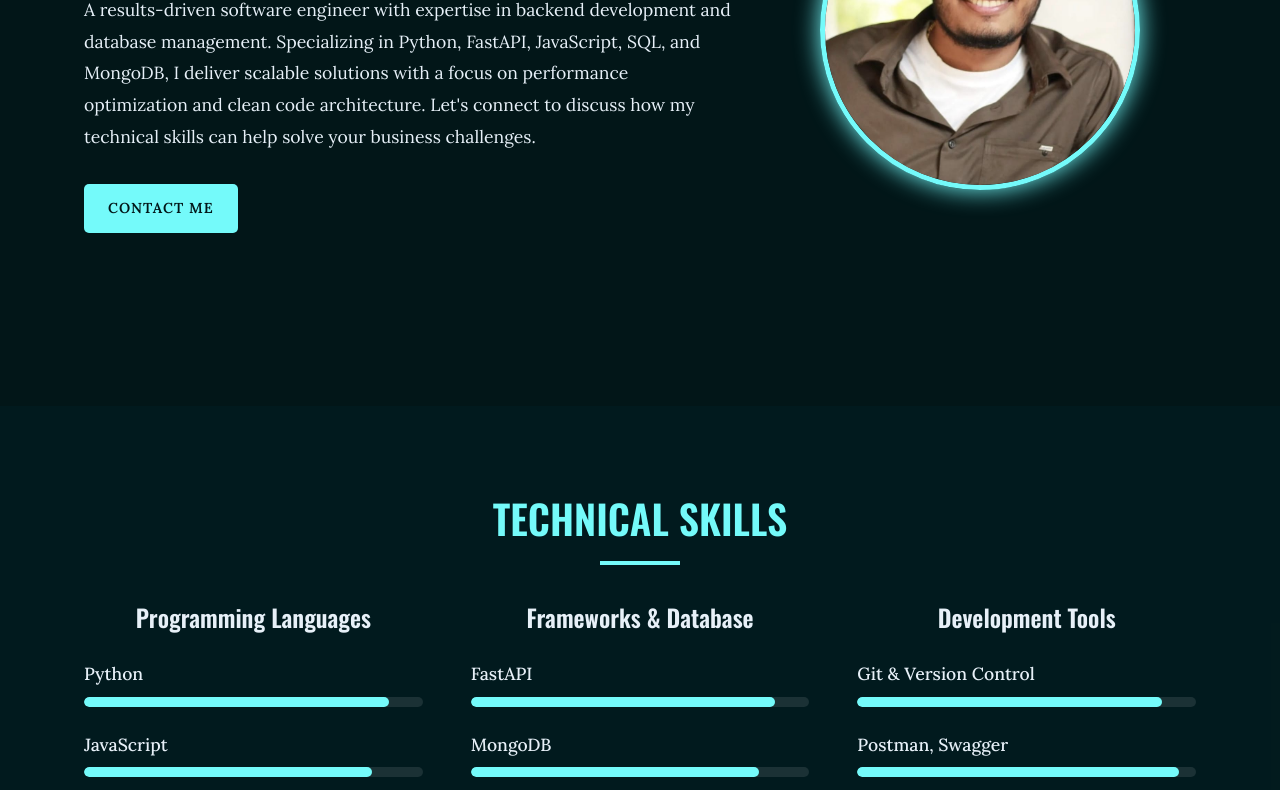
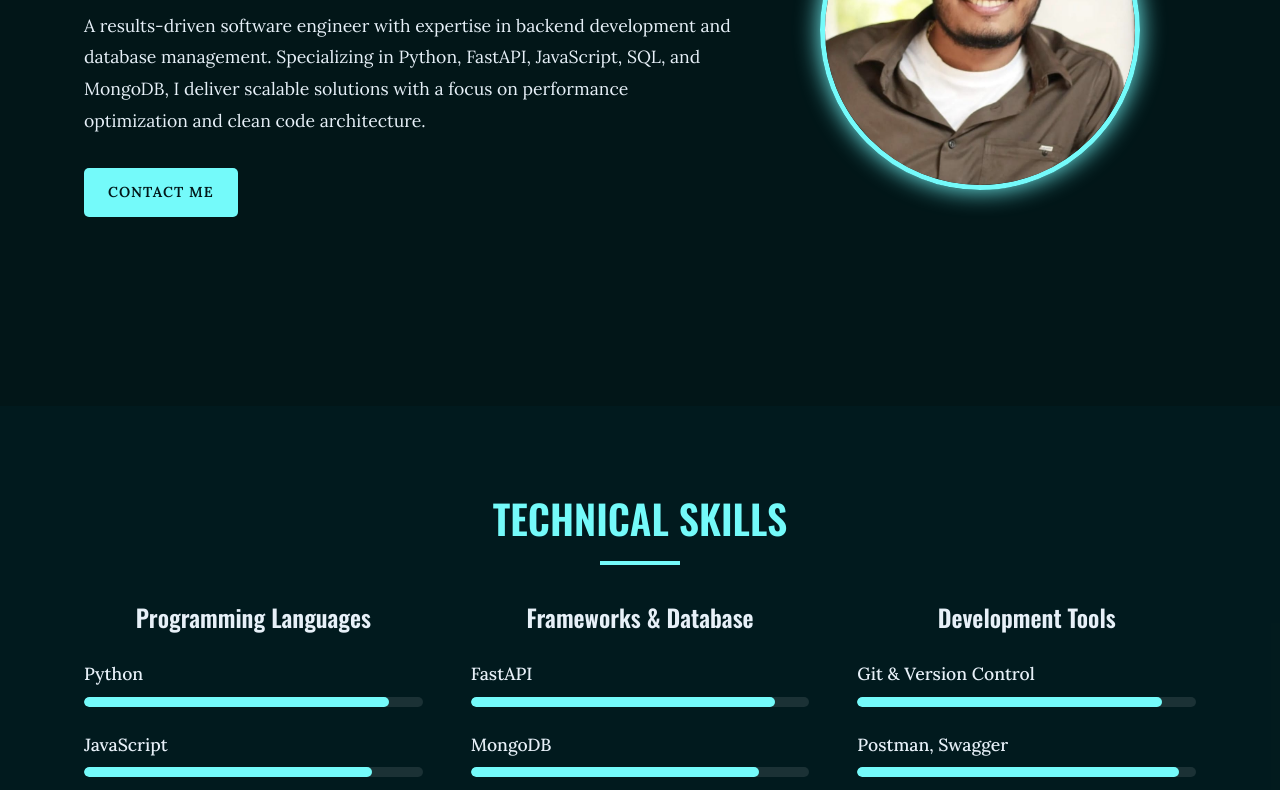
Before and after one commit to Githugo4/profile-portfolio, a plain HTML site: page index.html in a window 1280 px wide. Shown: the part 394-1184 px from the top of the page. Drawn offline with nearby package versions, Linux system fonts and the light colour scheme.

Commit message:
Update index.html

```diff
--- a/index.html
+++ b/index.html
@@ -47,8 +47,7 @@
           <p class="bio">
             A results-driven software engineer with expertise in backend development and database management.
             Specializing in Python, FastAPI, JavaScript, SQL, and MongoDB, I deliver scalable solutions with a focus on
-            performance optimization and clean code architecture. Let's connect to discuss how my technical skills can
-            help solve your business challenges.
+            performance optimization and clean code architecture.
           </p>
           <div class="cta-buttons">
             <a href="#contacts" class="btn primary-btn">Contact Me</a>
@@ -299,8 +298,8 @@
       <div class="contact-grid">
         <div class="contact-info">
           <h3>Get in Touch</h3>
-          <p>I'm currently available for freelance projects, consulting work, and full-time opportunities. Let's discuss
-            how I can contribute to your team or project.</p>
+<!--           <p>I'm currently available for freelance projects, consulting work, and full-time opportunities. Let's discuss
+            how I can contribute to your team or project.</p> -->
           <ul class="contact-details">
             <li>
               <i class='bx bx-envelope'></i>
```
